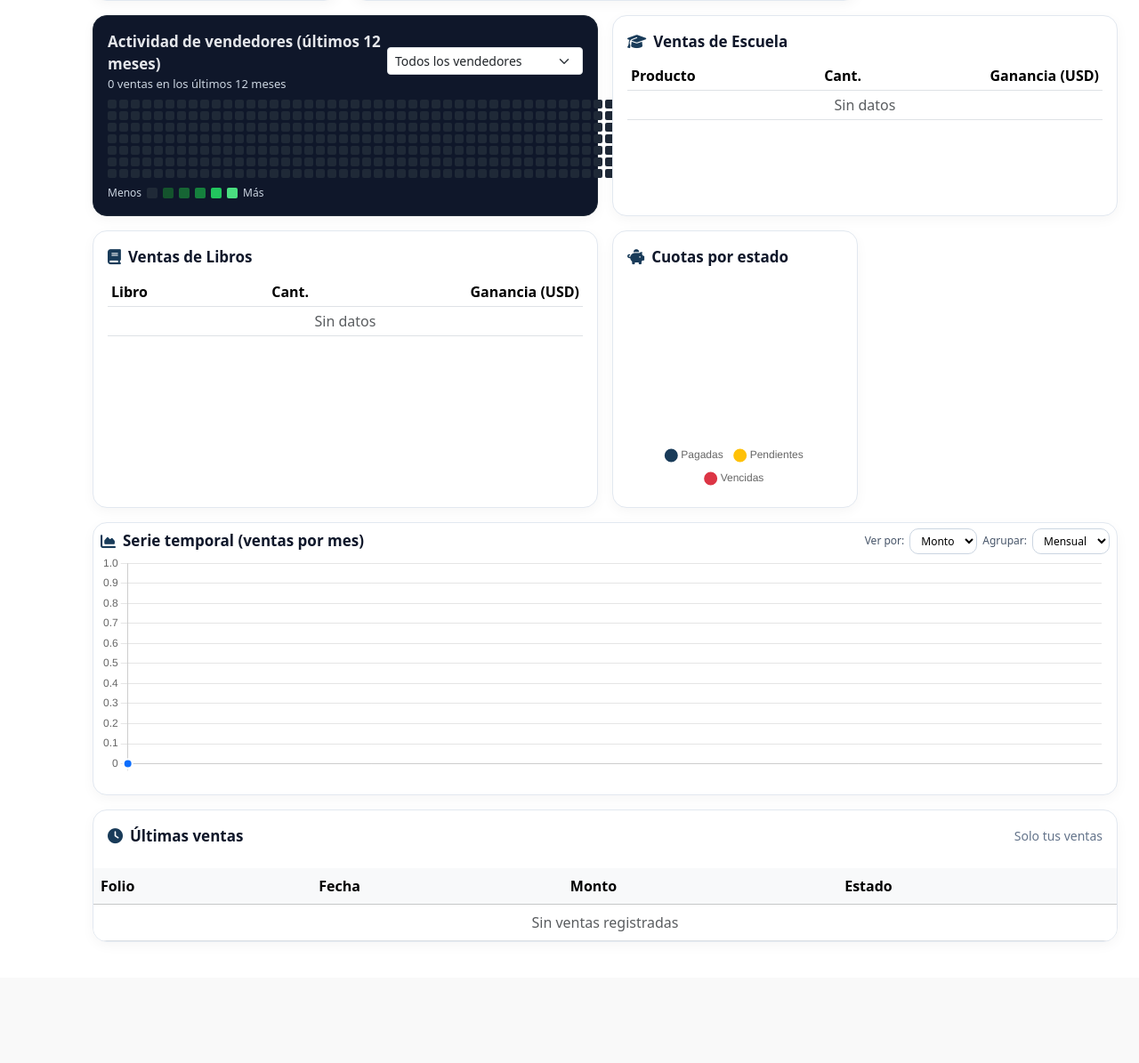
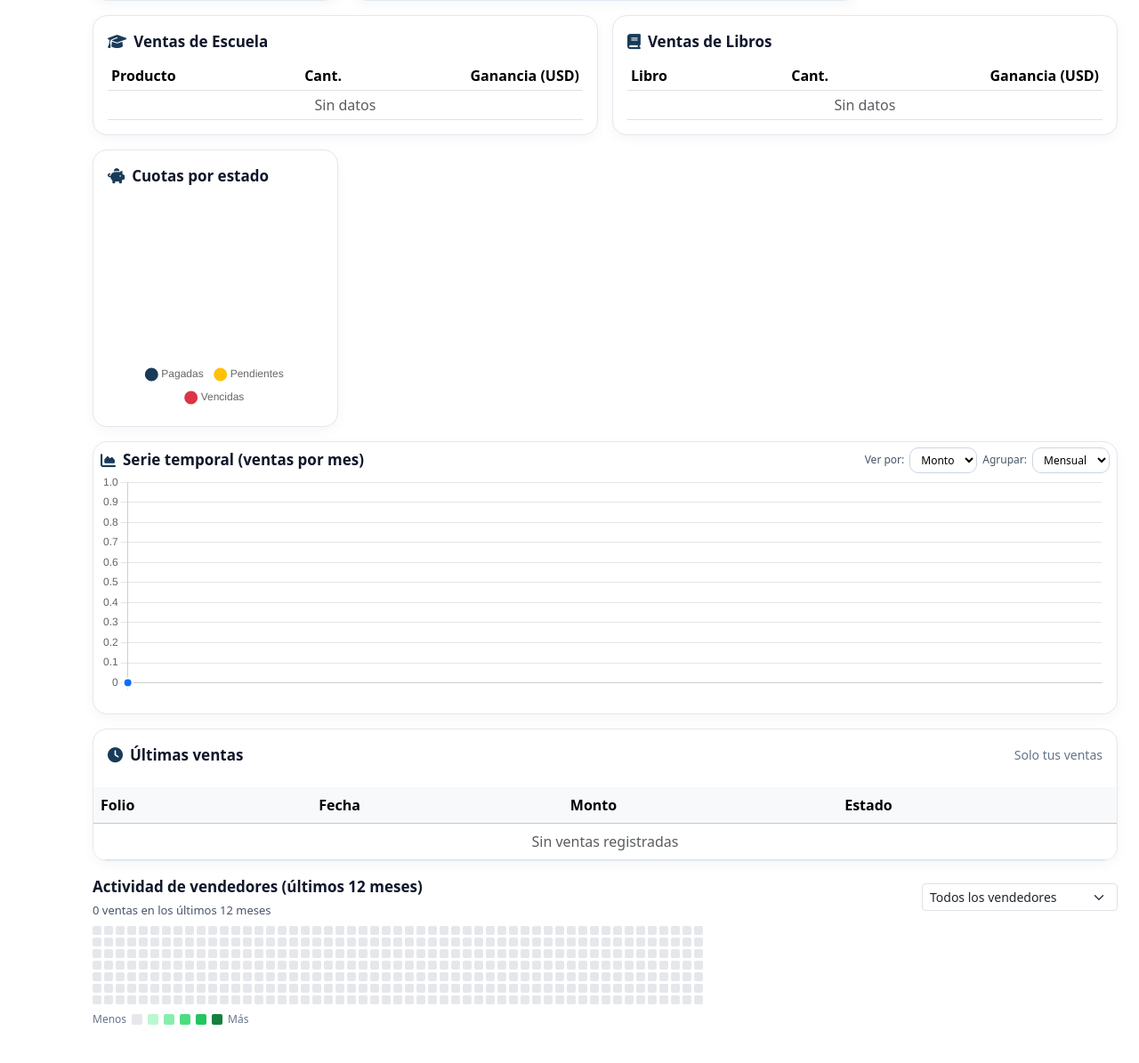
Before and after one commit to Goberna-Lab/goberna-dashboard, a Django app: page / in a window 1280 px wide. Shown: the part 1766-2961 px from the top of the page at 89% size. Before the commit the page ends 2825 px from the top, so only its background shows below. Run offline with Django 4.2, Linux system fonts and the light colour scheme; the visitor is signed in with stand-in values (Sample User, id 1); data comes from the database, SQL or seed files in the repository; data that the repository does not hold is empty; some libraries are stand-ins or nearby versions.

Commit message:
Update home.html

```diff
--- a/core/templates/home.html
+++ b/core/templates/home.html
@@ -329,13 +329,13 @@
       font-size: 13px;
     }
     /* Heatmap estilo GitHub */
-    .heatmap-card { background:#0f172a; color:#e5e7eb; border:1px solid #1f2937; }
-    .heatmap-header { display:flex; justify-content:space-between; align-items:center; margin-bottom:8px; color:#e5e7eb; }
+    .heatmap-card { background:transparent; color:#0f172a; border:none; box-shadow:none; padding:0; }
+    .heatmap-header { display:flex; justify-content:space-between; align-items:center; margin-bottom:8px; color:#0f172a; }
     .contrib-grid { display:grid; grid-auto-flow:column; grid-auto-columns:10px; grid-template-rows:repeat(7,10px); gap:3px; }
-    .contrib-cell { width:10px; height:10px; border-radius:2px; background:#1f2937; }
-    .contrib-legend { display:flex; align-items:center; gap:6px; font-size:12px; color:#cbd5e1; margin-top:8px; }
-    .contrib-legend .box { width:12px; height:12px; border-radius:2px; background:#1f2937; }
-    .heatmap-meta { font-size:13px; color:#cbd5e1; }
+    .contrib-cell { width:10px; height:10px; border-radius:2px; background:#e5e7eb; }
+    .contrib-legend { display:flex; align-items:center; gap:6px; font-size:12px; color:#64748b; margin-top:8px; }
+    .contrib-legend .box { width:12px; height:12px; border-radius:2px; background:#e5e7eb; }
+    .heatmap-meta { font-size:13px; color:#475569; }
     .heatmap-select { max-width:220px; }
     /* Fullscreen / dark mode */
     body.fullscreen-dash {
@@ -658,29 +658,6 @@
           </div>
         </div>
 
-        <div class="chart-card heatmap-card" style="grid-column: span 2;">
-          <div class="heatmap-header">
-            <div>
-              <div class="section-title mb-0" style="color:#e5e7eb;">Actividad de vendedores (últimos 12 meses)</div>
-              <div class="heatmap-meta" id="heatmapMeta">Cargando...</div>
-            </div>
-            <select id="heatmapVendedor" class="form-select form-select-sm heatmap-select">
-              <option value="">Todos los vendedores</option>
-            </select>
-          </div>
-          <div id="heatmapContainer" class="contrib-grid"></div>
-          <div class="contrib-legend">
-            <span>Menos</span>
-            <span class="box" style="background:#1f2937;"></span>
-            <span class="box" style="background:#14532d;"></span>
-            <span class="box" style="background:#166534;"></span>
-            <span class="box" style="background:#15803d;"></span>
-            <span class="box" style="background:#22c55e;"></span>
-            <span class="box" style="background:#4ade80;"></span>
-            <span>Más</span>
-          </div>
-        </div>
-
         <div class="chart-card" style="grid-column: span 2;">
           <div class="section-title d-flex align-items-center gap-2"><i class="fas fa-graduation-cap text-primary"></i> Ventas de Escuela</div>
           <div class="table-responsive" style="max-height: 250px; overflow-y: auto;">
@@ -765,6 +742,29 @@
               </thead>
               <tbody id="tablaVentas"></tbody>
             </table>
+          </div>
+        </div>
+
+        <div class="heatmap-card" style="grid-column: 1 / -1;">
+          <div class="heatmap-header">
+            <div>
+              <div class="section-title mb-1">Actividad de vendedores (últimos 12 meses)</div>
+              <div class="heatmap-meta" id="heatmapMeta">Cargando...</div>
+            </div>
+            <select id="heatmapVendedor" class="form-select form-select-sm heatmap-select">
+              <option value="">Todos los vendedores</option>
+            </select>
+          </div>
+          <div id="heatmapContainer" class="contrib-grid"></div>
+          <div class="contrib-legend">
+            <span>Menos</span>
+            <span class="box" style="background:#e5e7eb;"></span>
+            <span class="box" style="background:#bbf7d0;"></span>
+            <span class="box" style="background:#86efac;"></span>
+            <span class="box" style="background:#4ade80;"></span>
+            <span class="box" style="background:#22c55e;"></span>
+            <span class="box" style="background:#15803d;"></span>
+            <span>Más</span>
           </div>
         </div>
       </div>
@@ -1145,12 +1145,12 @@
     }
 
     function heatColor(count) {
-        if (count === 0) return '#1f2937';
-        if (count === 1) return '#14532d';
-        if (count <= 3) return '#166534';
-        if (count <= 6) return '#15803d';
+        if (count === 0) return '#e5e7eb';
+        if (count === 1) return '#bbf7d0';
+        if (count <= 3) return '#86efac';
+        if (count <= 6) return '#4ade80';
         if (count <= 10) return '#22c55e';
-        return '#4ade80';
+        return '#15803d';
     }
 
     function renderHeatmap(vendorUser) {
```
